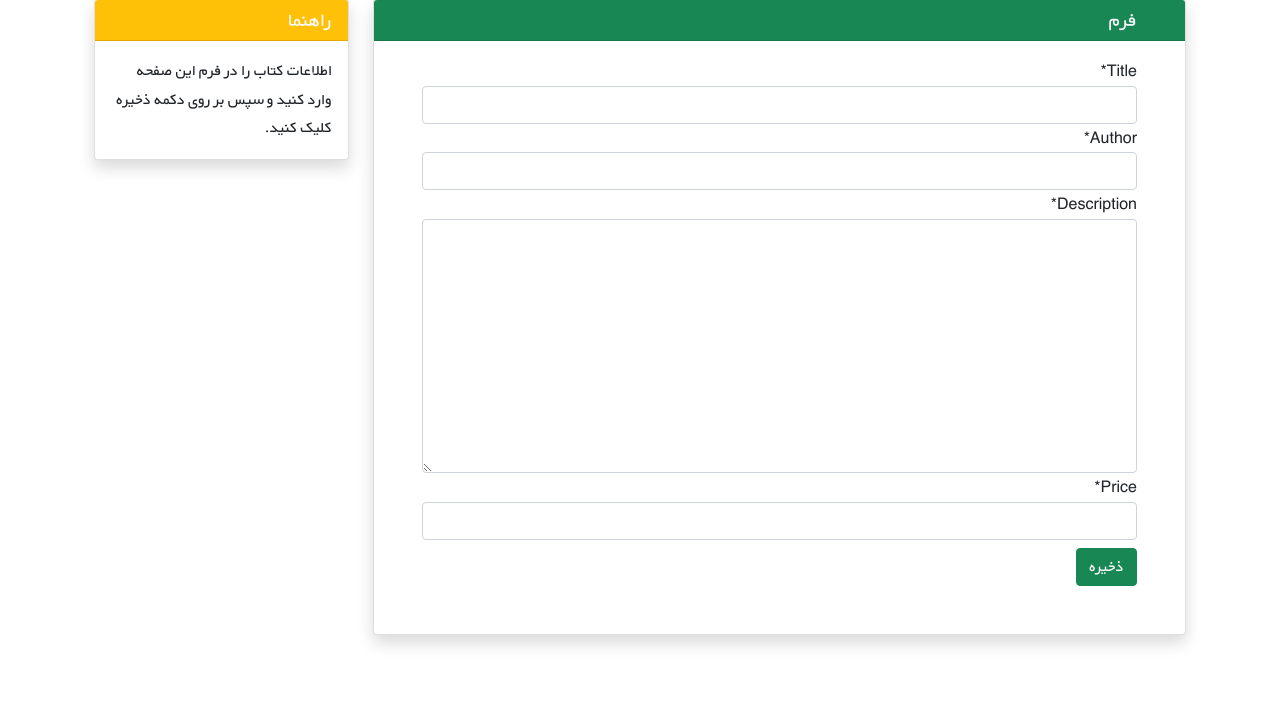
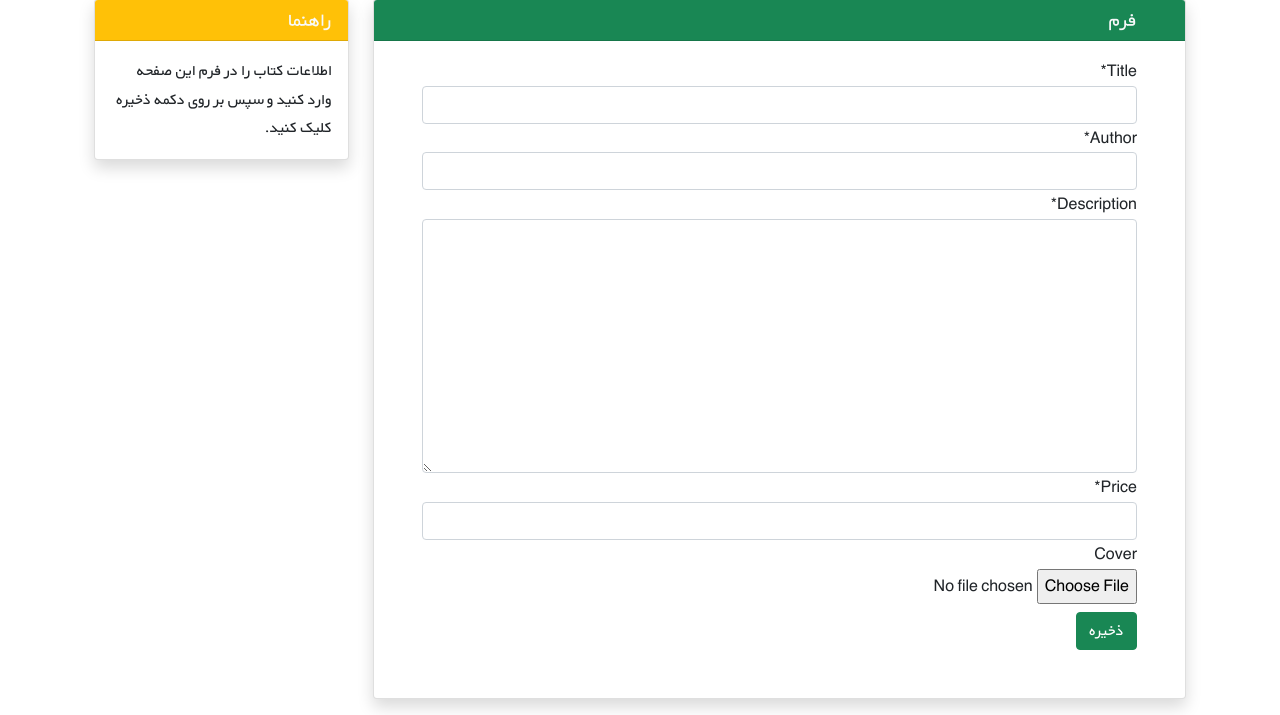
Before and after one commit to THEFRN/bookstore, a Django app: page /books/create/ in a window 1280 px wide. Shown: the part 102-817 px from the top of the page. Before the commit the page ends 748 px from the top, so only its background shows below. Run offline with Django 4.2, Linux system fonts and the light colour scheme; some libraries are stand-ins or nearby versions.

Commit message:
connect all parts through buttons

```diff
--- a/books/templates/books/book_create.html
+++ b/books/templates/books/book_create.html
@@ -11,7 +11,7 @@
                 <div class="card shadow my-3">
                     <h5 class="card-header bg-success text-light px-5">فرم</h5>
                     <div class="px-5 pt-3 pb-5">
-                        <form method="POST">
+                        <form method="POST" enctype="multipart/form-data">
                             {% csrf_token %}
                             {{ form|crispy }}
                             <button type="submit" class="btn btn-success mt-2">ذخیره</button>
--- a/books/templates/books/book_detail.html
+++ b/books/templates/books/book_detail.html
@@ -19,6 +19,8 @@
                         <div class="col-xs-12 col-md-6 text-center text-md-end mt-md-1 mt-4">
                             <h1>{{ book.title }}</h1>
                             <h5 class="small my-1"><span class="text-muted">نویسنده: </span>{{ book.author }}</h5>
+                            <a href="{% url 'book_update' book.id %}" class="btn btn-warning">ویرایش</a>
+                            <a href="{% url 'book_delete' book.id %}" class="btn btn-danger">حذف</a>
                         </div>
                         <div class="col-xs-12 col-md-3 d-flex flex-column">
                             <h3 class="align-self-center pt-2 text-muted align-self-md-end">
--- a/books/templates/books/book_update.html
+++ b/books/templates/books/book_update.html
@@ -11,7 +11,7 @@
                 <div class="card shadow my-3">
                     <h5 class="card-header bg-success text-light px-5">فرم</h5>
                     <div class="px-5 pt-3 pb-5">
-                        <form method="POST">
+                        <form method="POST" enctype="multipart/form-data">
                             {% csrf_token %}
                             {{ form|crispy }}
                             <button type="submit" class="btn btn-success mt-2">ذخیره</button>
--- a/books/views.py
+++ b/books/views.py
@@ -2,7 +2,6 @@ from django.views import generic
 from django.urls import reverse_lazy
 
 from .models import Book
-
 
 
 class BookListView(generic.ListView):
@@ -20,13 +19,13 @@ class BookDetailView(generic.DetailView):
 class BookCreationView(generic.CreateView):
     model = Book
     template_name = 'books/book_create.html'
-    fields = ['title', 'author', 'description', 'price']
+    fields = ['title', 'author', 'description', 'price', 'cover']
 
 
 class BookUpdateView(generic.UpdateView):
     model = Book
     template_name = 'books/book_update.html'
-    fields = ['title', 'author', 'description']
+    fields = ['title', 'author', 'description', 'cover']
 
 
 class BookDeleteView(generic.DeleteView):
```
Also changed, not shown: media/covers/6206_15057_normal.jpg (added), media/covers/67093_46260_normal.jpg (added), media/covers/69547_96845_normal.jpg (added).
